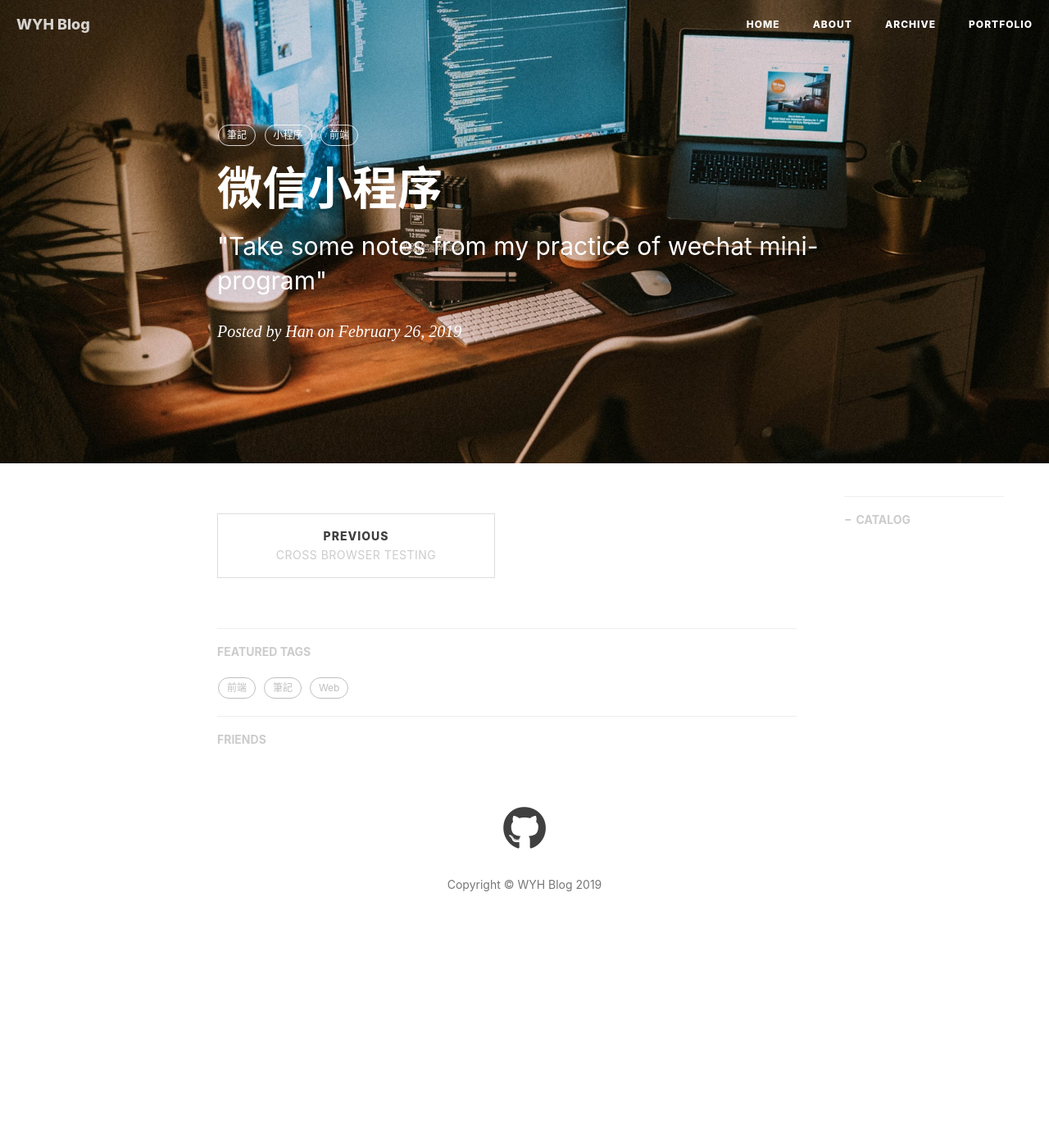
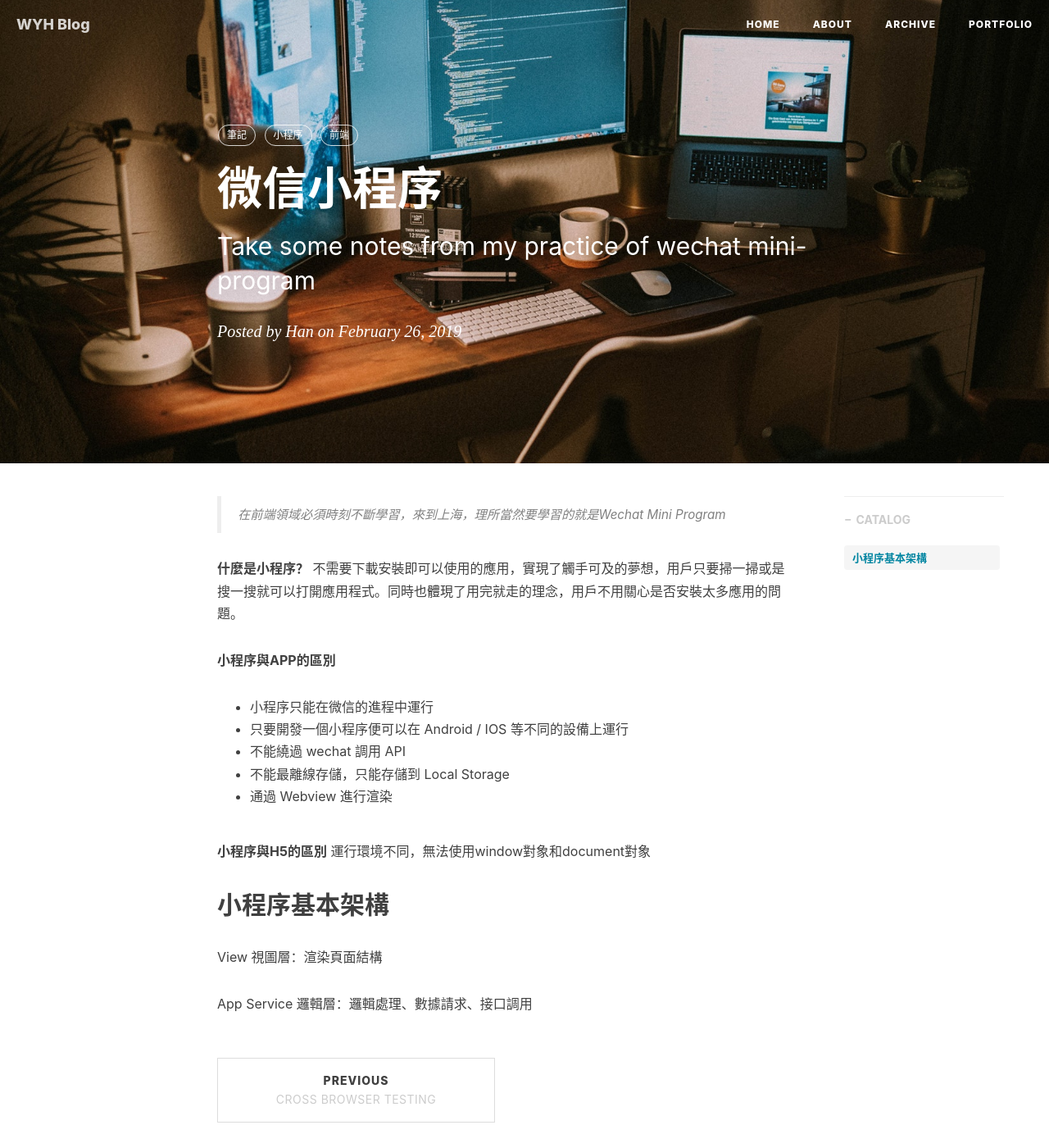
Before and after one commit to elinyuhanwu/elinyuhanwu.github.io, a Jekyll site: the page built from _posts/2019-02-26-wechatminiprogram.md, in a window 1280 px wide and 1400 px high. Shown: the whole window at 82% size. Built offline with Jekyll 4.4.1, drawn with Linux system fonts in a browser that asks for light colours; nearby versions of some CDN libraries; comment, search, counter and statistics services are not loaded.

Commit message:
update post

```diff
--- a/_posts/2019-02-26-wechatminiprogram.md
+++ b/_posts/2019-02-26-wechatminiprogram.md
@@ -1,7 +1,7 @@
 ---
 layout:     post
 title:      "微信小程序"
-subtitle:   " \"Take some notes from my practice of wechat mini-program\""
+subtitle:   "Take some notes from my practice of wechat mini-program"
 date:       2019-02-26 12:00:00
 author:     "Han"
 header-img: "img/post-bg-miniprogram.jpeg"
@@ -11,3 +11,23 @@ tags:
     - 小程序
     - 前端
 ---
+
+> 在前端領域必須時刻不斷學習，來到上海，理所當然要學習的就是Wechat Mini Program
+
+**什麼是小程序？**
+不需要下載安裝即可以使用的應用，實現了觸手可及的夢想，用戶只要掃一掃或是搜一搜就可以打開應用程式。同時也體現了用完就走的理念，用戶不用關心是否安裝太多應用的問題。
+
+**小程序與APP的區別**
+* 小程序只能在微信的進程中運行
+* 只要開發一個小程序便可以在 Android / IOS 等不同的設備上運行
+* 不能繞過 wechat 調用 API
+* 不能最離線存儲，只能存儲到 Local Storage
+* 通過 Webview 進行渲染
+
+**小程序與H5的區別**
+運行環境不同，無法使用window對象和document對象
+
+## 小程序基本架構
+View 視圖層：渲染頁面結構
+
+App Service 邏輯層：邏輯處理、數據請求、接口調用
```
